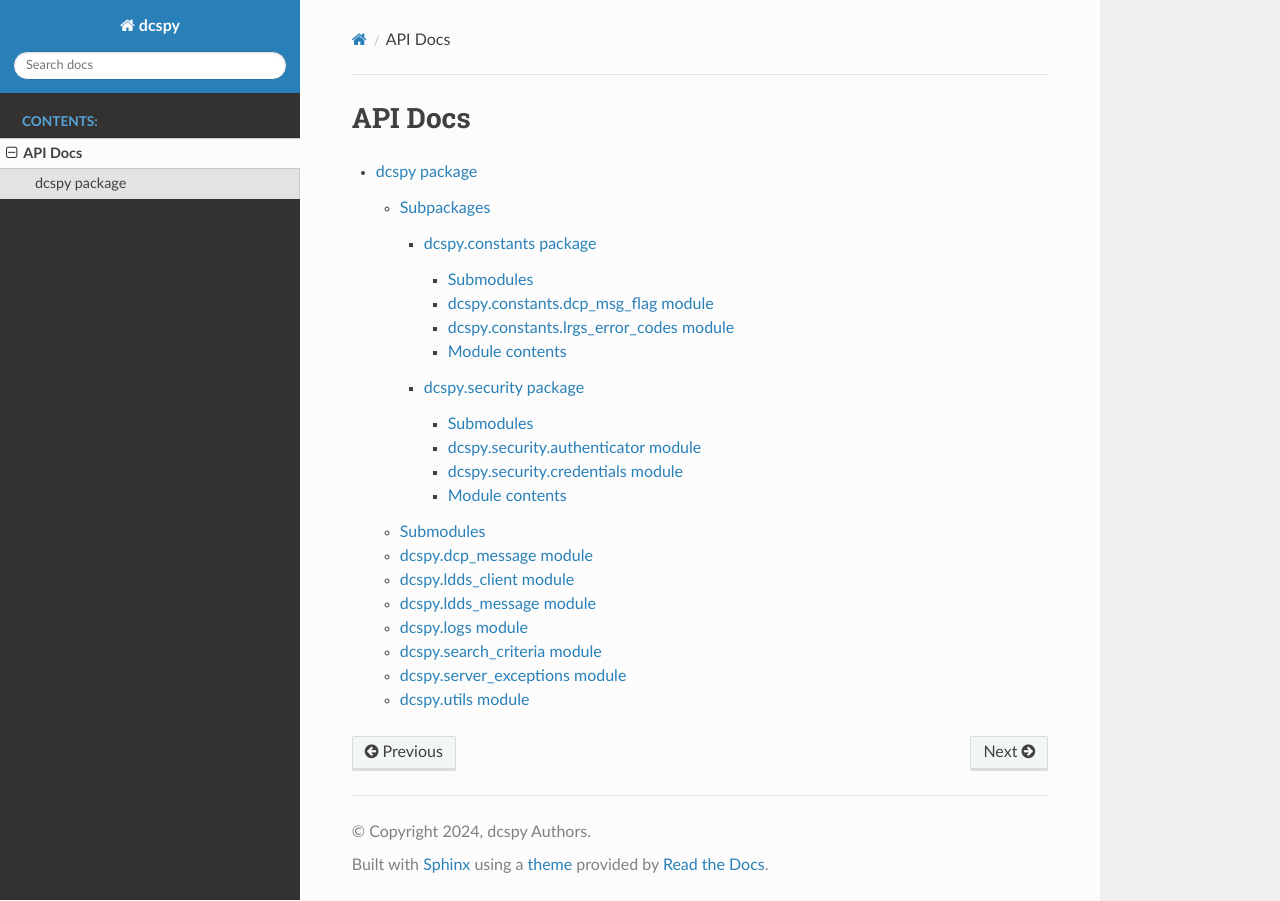
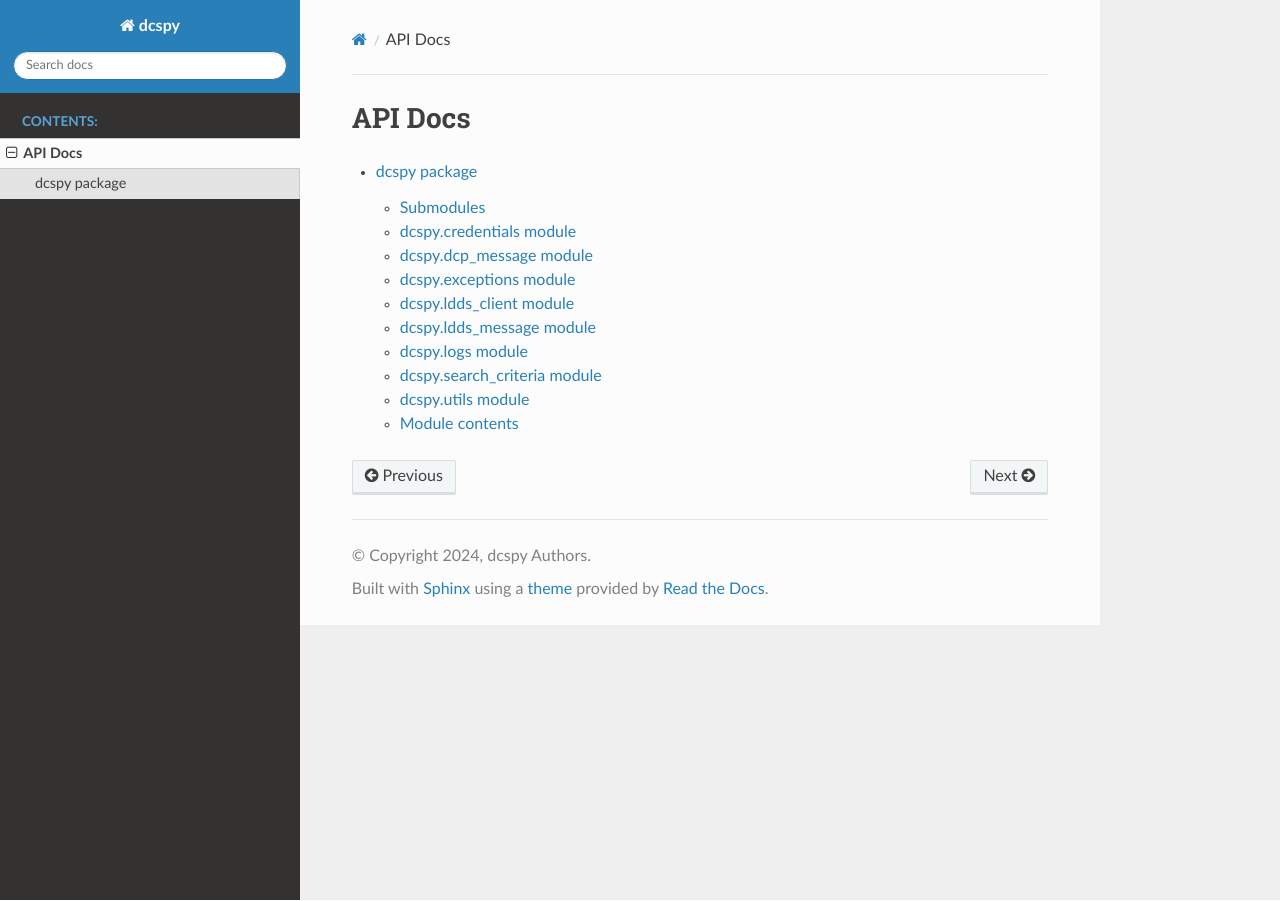
Before and after one commit to dcspy/dcspy, a Sphinx documentation site: the page built from docs/modules.rst, in a window 1280 px wide. Built offline with Sphinx 7.4.7 and the Read the Docs theme 3.1.0, drawn with Linux system fonts in a browser that asks for light colours.

Commit message:
fix docs

```diff
--- a/docs/conf.py
+++ b/docs/conf.py
@@ -20,6 +20,8 @@
 
 extensions = ["sphinx.ext.autodoc", "sphinx.ext.napoleon", "myst_parser"]
 
+autodoc_member_order = 'bysource'
+
 templates_path = ['_templates']
 exclude_patterns = ['_build', 'Thumbs.db', '.DS_Store']
 add_module_names = False
--- a/docs/dcspy.constants.rst
+++ /dev/null
@@ -1,29 +0,0 @@
-dcspy.constants package
-=======================
-
-Submodules
-----------
-
-dcspy.constants.dcp\_msg\_flag module
--------------------------------------
-
-.. automodule:: dcspy.constants.dcp_msg_flag
-   :members:
-   :undoc-members:
-   :show-inheritance:
-
-dcspy.constants.lrgs\_error\_codes module
------------------------------------------
-
-.. automodule:: dcspy.constants.lrgs_error_codes
-   :members:
-   :undoc-members:
-   :show-inheritance:
-
-Module contents
----------------
-
-.. automodule:: dcspy.constants
-   :members:
-   :undoc-members:
-   :show-inheritance:
--- a/docs/dcspy.rst
+++ b/docs/dcspy.rst
@@ -1,22 +1,29 @@
 dcspy package
 =============
 
-Subpackages
------------
-
-.. toctree::
-   :maxdepth: 4
-
-   dcspy.constants
-   dcspy.security
-
 Submodules
 ----------
+
+dcspy.credentials module
+------------------------
+
+.. automodule:: dcspy.credentials
+   :members:
+   :undoc-members:
+   :show-inheritance:
 
 dcspy.dcp\_message module
 -------------------------
 
 .. automodule:: dcspy.dcp_message
+   :members:
+   :undoc-members:
+   :show-inheritance:
+
+dcspy.exceptions module
+-----------------------
+
+.. automodule:: dcspy.exceptions
    :members:
    :undoc-members:
    :show-inheritance:
@@ -53,14 +60,6 @@
    :undoc-members:
    :show-inheritance:
 
-dcspy.server\_exceptions module
--------------------------------
-
-.. automodule:: dcspy.server_exceptions
-   :members:
-   :undoc-members:
-   :show-inheritance:
-
 dcspy.utils module
 ------------------
 
--- a/docs/dcspy.security.rst
+++ /dev/null
@@ -1,29 +0,0 @@
-dcspy.security package
-======================
-
-Submodules
-----------
-
-dcspy.security.authenticator module
------------------------------------
-
-.. automodule:: dcspy.security.authenticator
-   :members:
-   :undoc-members:
-   :show-inheritance:
-
-dcspy.security.credentials module
----------------------------------
-
-.. automodule:: dcspy.security.credentials
-   :members:
-   :undoc-members:
-   :show-inheritance:
-
-Module contents
----------------
-
-.. automodule:: dcspy.security
-   :members:
-   :undoc-members:
-   :show-inheritance:
```
Also changed, not shown: other parts of docs/dcspy.rst (+8 -0 lines), 1 other file.
